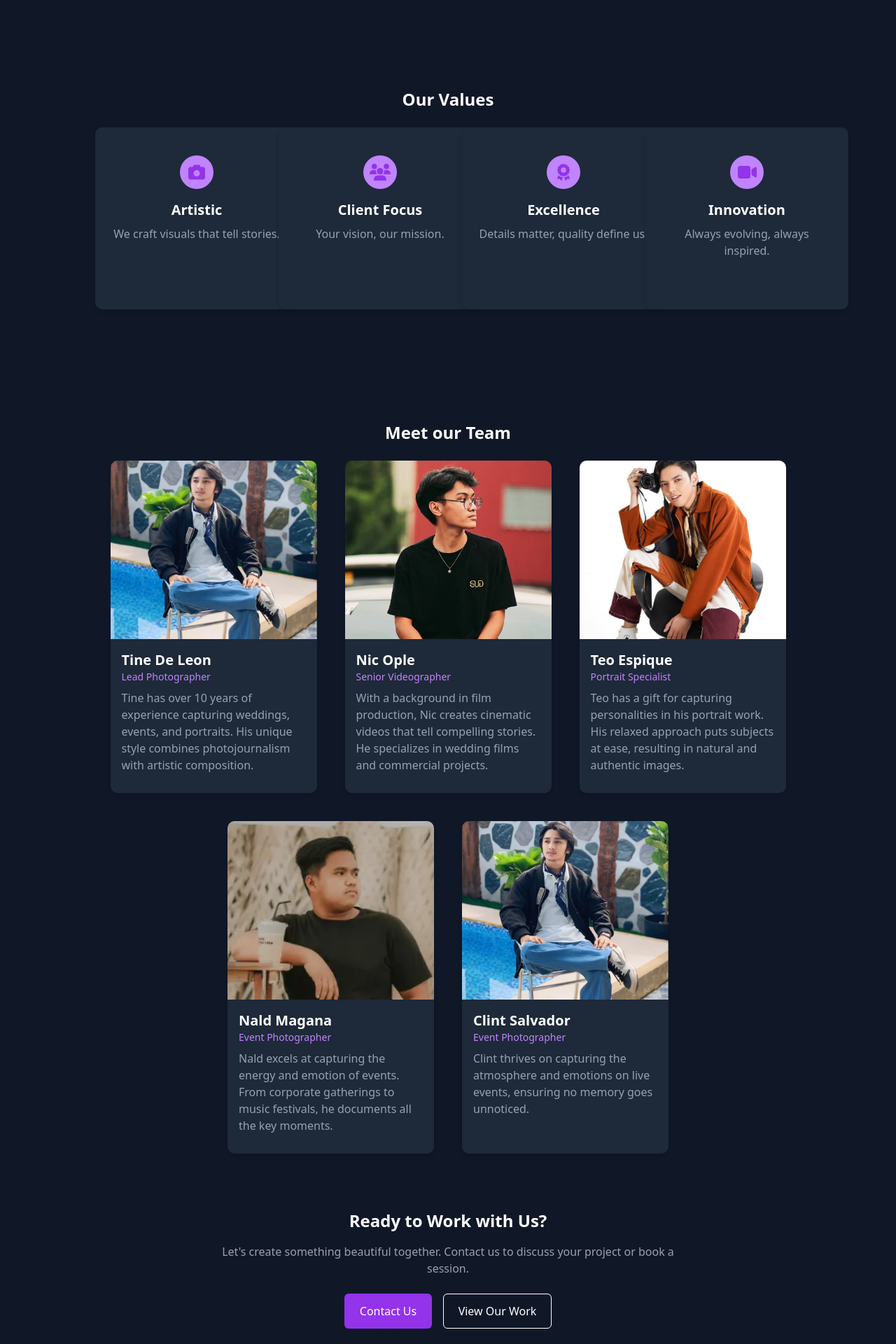
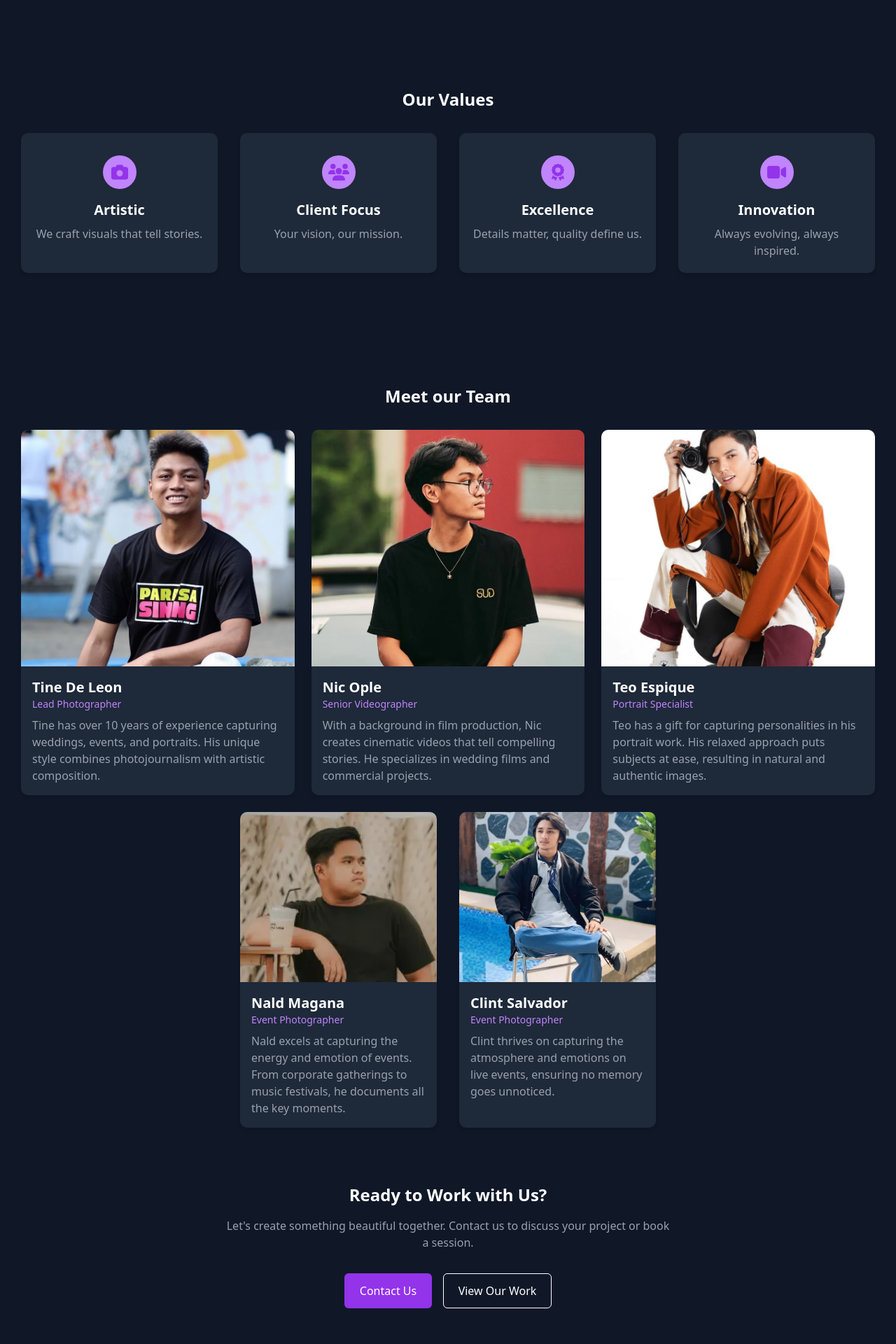
Before and after one commit to aaronersando/LaVisual-Photography-Videography-Booking-System-with-React-Springboot, a React (Vite) app in the folder src/main/resources/static/frontend/: page /about in a window 1280 px wide. Shown: the part 800-2720 px from the top of the page at 70% size. Built offline with nearby package versions, Linux system fonts and the light colour scheme.

Commit message:
Fixed about page

```diff
--- a/src/main/resources/static/frontend/src/pages/public/About.jsx
+++ b/src/main/resources/static/frontend/src/pages/public/About.jsx
@@ -2,7 +2,7 @@ import React from 'react';
 import Navbar from '../../components/common/Navbar';
 import FooterComp from '../../components/common/FooterComp';
 import { Link } from 'react-router-dom';
-import tine from '../../assets/about/clint.webp';
+import tine from '../../assets/about/tine.webp';
 import teo from '../../assets/about/teo.webp';
 import nick from '../../assets/about/nick.webp';
 import clint from '../../assets/about/clint.webp';
@@ -15,12 +15,12 @@ function About() {
   return (
     <>
         <Navbar/>
-        <div className="min-h-screen bg-gray-900 text-gray-400 pt-16 pb-20 flex justify-center items-center">
-        <div className="container mx-auto px-4">
+        <div className="min-h-screen bg-gray-900 text-gray-400 pt-16 pb-20">
+          <div className="container mx-auto px-4 sm:px-6 md:px-[30px] max-w-7xl">
             {/* Hero Section */}
-            <div className="text-center mb-20">
-                <h1 className="text-4xl font-bold mb-4 text-white">About LaVisual</h1>
-                <p className="max-w-2xl mx-auto">
+            <div className="text-center mb-16 md:mb-20">
+                <h1 className="text-3xl md:text-4xl font-bold mb-4 text-white">About LaVisual</h1>
+                <p className="max-w-2xl mx-auto px-2">
                     A passionate team of photographers and videographers dedicated
                     to capturing your special moments with creativity and
                     professionalism.
@@ -28,10 +28,10 @@ function About() {
             </div>
 
             {/* Team Story Section */}
-            <section className="relative mb-40 flex justify-center items-center mx-30">
-                <div className="flex flex-col md:flex-row items-center gap-8">
-                    <div className="flex-1 text-gray-400">
-                    <h2 className="text-2xl font-bold text-white text-left mb-6">Our Story</h2>
+            <section className="relative mb-20 md:mb-40">
+                <div className="flex flex-col md:flex-row items-center gap-6 md:gap-8">
+                    <div className="w-full md:w-1/2 text-gray-400 mb-8 md:mb-0 px-2">
+                      <h2 className="text-2xl font-bold text-white text-center md:text-left mb-6">Our Story</h2>
                       <p className="mb-4">
                           Founded in 2023, LaVisual began as a freelance creatives with a big vision.
                           To create stunning visual content that tells powerful stories and preserves precious memories.
@@ -47,39 +47,38 @@ function About() {
                           We believe that every client deserves a unique approach tailored to their specific vision and needs.
                       </p>
                     </div>
-                    <div className="flex-shrink-0 w-[600px] h-[450px] bg-gray-700 rounded-lg">
+                    <div className="w-full md:w-1/2 h-[300px] md:h-[450px] bg-gray-700 rounded-lg overflow-hidden">
                       <img src={lei} alt="Lei" className="w-full h-full object-cover rounded-lg" />
                     </div>
                 </div>
             </section>
 
             {/* Values Section */}
-            <section className="text-center mb-40 flex justify-center items-center mx-30">
-            <div>
-                <h2 className="text-2xl font-bold text-white mb-6">Our Values</h2>
-                <div className="grid grid-cols-1 sm:grid-cols-2 md:grid-cols-4 gap-10 justify-center items-center">
-                <div className="bg-gray-800 p-6 pt-10 rounded-lg shadow-md transform transition-transform duration-300 hover:scale-105 hover:bg-gray-700 w-[290px] h-[260px] flex flex-col items-center">
+            <section className="text-center mb-20 md:mb-40">
+              <h2 className="text-2xl font-bold text-white mb-8">Our Values</h2>
+              <div className="grid grid-cols-1 sm:grid-cols-2 lg:grid-cols-4 gap-6 lg:gap-8">
+                <div className="bg-gray-800 p-5 pt-8 rounded-lg shadow-md transform transition-transform duration-300 hover:scale-105 hover:bg-gray-700 flex flex-col items-center h-full">
                   <div className="w-12 h-12 bg-[#C084FC] rounded-full mb-4 flex justify-center items-center">
                     <FontAwesomeIcon icon={faCamera} className="text-[#9333EA] text-2xl" />
                   </div>
                   <h3 className="text-xl font-bold text-white mb-2">Artistic</h3>
                   <p className="text-gray-400 text-center">We craft visuals that tell stories.</p>
                 </div>
-                <div className="bg-gray-800 p-6 pt-10 rounded-lg shadow-md transform transition-transform duration-300 hover:scale-105 hover:bg-gray-700 w-[290px] h-[260px] flex flex-col items-center">
+                <div className="bg-gray-800 p-5 pt-8 rounded-lg shadow-md transform transition-transform duration-300 hover:scale-105 hover:bg-gray-700 flex flex-col items-center h-full">
                   <div className="w-12 h-12 bg-[#C084FC] rounded-full mb-4 flex justify-center items-center">
                     <FontAwesomeIcon icon={faUsers} className="text-[#9333EA] text-2xl" />
                   </div>
                   <h3 className="text-xl font-bold text-white mb-2">Client Focus</h3>
                   <p className="text-gray-400 text-center">Your vision, our mission.</p>
                 </div>
-                <div className="bg-gray-800 p-6 pt-10 rounded-lg shadow-md transform transition-transform duration-300 hover:scale-105 hover:bg-gray-700 w-[290px] h-[260px] flex flex-col items-center">
+                <div className="bg-gray-800 p-5 pt-8 rounded-lg shadow-md transform transition-transform duration-300 hover:scale-105 hover:bg-gray-700 flex flex-col items-center h-full">
                   <div className="w-12 h-12 bg-[#C084FC] rounded-full mb-4 flex justify-center items-center">
                     <FontAwesomeIcon icon={faAward} className="text-[#9333EA] text-2xl" />
                   </div>
                   <h3 className="text-xl font-bold text-white mb-2">Excellence</h3>
                   <p className="text-gray-400 text-center">Details matter, quality define us.</p>
                 </div>
-                <div className="bg-gray-800 p-6 pt-10 rounded-lg shadow-md transform transition-transform duration-300 hover:scale-105 hover:bg-gray-700 w-[290px] h-[260px] flex flex-col items-center">
+                <div className="bg-gray-800 p-5 pt-8 rounded-lg shadow-md transform transition-transform duration-300 hover:scale-105 hover:bg-gray-700 flex flex-col items-center h-full">
                   <div className="w-12 h-12 bg-[#C084FC] rounded-full mb-4 flex justify-center items-center">
                     <FontAwesomeIcon icon={faVideo} className="text-[#9333EA] text-2xl" />
                   </div>
@@ -87,16 +86,18 @@ function About() {
                   <p className="text-gray-400 text-center">Always evolving, always inspired.</p>
                 </div>
               </div>
-            </div>
             </section>
 
             {/* Team Members Section */}
-            <section className="text-center mb-10 flex justify-center items-center">
-            <div>
-                <h2 className="text-2xl font-bold text-white mb-6">Meet our Team</h2>
-                <div className="flex justify-center gap-10 mb-10">
-                <div className="bg-gray-800 rounded-lg shadow-md w-[295px] h-[475px] transform transition-transform duration-300 hover:scale-105 hover:bg-gray-700">
-                    <img src={tine} alt="Lead Photographer" className="w-[295px] h-[255px] object-cover rounded-t-lg" />
+            <section className="text-center mb-16">
+              <h2 className="text-2xl font-bold text-white mb-8">Meet our Team</h2>
+
+              {/* First row of team members */}
+              <div className="grid grid-cols-1 sm:grid-cols-2 lg:grid-cols-3 gap-6 mb-6">
+                <div className="bg-gray-800 rounded-lg shadow-md transform transition-transform duration-300 hover:scale-105 hover:bg-gray-700 h-full">
+                  <div className="w-full aspect-[295/255]">
+                    <img src={tine} alt="Lead Photographer" className="w-full h-full object-cover rounded-t-lg" />
+                  </div>
                   <div className="p-4 text-left">
                     <h3 className="text-xl font-bold text-white">Tine De Leon</h3>
                     <p className="text-sm" style={{ color: '#C084FC' }}>Lead Photographer</p>
@@ -106,8 +107,10 @@ function About() {
                     </p>
                   </div>
                 </div>
-                <div className="bg-gray-800 rounded-lg shadow-md w-[295px] h-[475px] transform transition-transform duration-300 hover:scale-105 hover:bg-gray-700">
-                    <img src={nick} alt="Senior Videographer" className="w-[295px] h-[255px] object-cover rounded-t-lg" />
+                <div className="bg-gray-800 rounded-lg shadow-md transform transition-transform duration-300 hover:scale-105 hover:bg-gray-700 h-full">
+                  <div className="w-full aspect-[295/255]">
+                    <img src={nick} alt="Senior Videographer" className="w-full h-full object-cover rounded-t-lg" />
+                  </div>
                   <div className="p-4 text-left">
                     <h3 className="text-xl font-bold text-white">Nic Ople</h3>
                     <p className="text-sm" style={{ color: '#C084FC' }}>Senior Videographer</p>
@@ -117,8 +120,10 @@ function About() {
                     </p>
                   </div>
                 </div>
-                <div className="bg-gray-800 rounded-lg shadow-md w-[295px] h-[475px] transform transition-transform duration-300 hover:scale-105 hover:bg-gray-700">
-                    <img src={teo} alt="Portrait Specialist" className="w-[295px] h-[255px] object-cover rounded-t-lg" />
+                <div className="bg-gray-800 rounded-lg shadow-md transform transition-transform duration-300 hover:scale-105 hover:bg-gray-700 h-full">
+                  <div className="w-full aspect-[295/255]">
+                    <img src={teo} alt="Portrait Specialist" className="w-full h-full object-cover rounded-t-lg" />
+                  </div>
                   <div className="p-4 text-left">
                     <h3 className="text-xl font-bold text-white">Teo Espique</h3>
                     <p className="text-sm" style={{ color: '#C084FC' }}>Portrait Specialist</p>
@@ -129,9 +134,13 @@ function About() {
                   </div>
                 </div>
               </div>
-                <div className="flex justify-center gap-10">
-                <div className="bg-gray-800 rounded-lg shadow-md w-[295px] h-[475px] transform transition-transform duration-300 hover:scale-105 hover:bg-gray-700">
-                    <img src={nald} alt="Event Photographer" className="w-[295px] h-[255px] object-cover rounded-t-lg" />
+
+              {/* Second row of team members */}
+              <div className="grid grid-cols-1 sm:grid-cols-2 lg:grid-cols-4 gap-8">
+                <div className="lg:col-start-2 bg-gray-800 rounded-lg shadow-md transform transition-transform duration-300 hover:scale-105 hover:bg-gray-700 h-full">
+                  <div className="w-full aspect-[295/255]">
+                    <img src={nald} alt="Event Photographer" className="w-full h-full object-cover rounded-t-lg" />
+                  </div>
                   <div className="p-4 text-left">
                     <h3 className="text-xl font-bold text-white">Nald Magana</h3>
                     <p className="text-sm" style={{ color: '#C084FC' }}>Event Photographer</p>
@@ -141,8 +150,10 @@ function About() {
                     </p>
                   </div>
                 </div>
-                <div className="bg-gray-800 rounded-lg shadow-md w-[295px] h-[475px] transform transition-transform duration-300 hover:scale-105 hover:bg-gray-700">
-                    <img src={clint} alt="Event Photographer" className="w-[295px] h-[255px] object-cover rounded-t-lg" />
+                <div className="bg-gray-800 rounded-lg shadow-md transform transition-transform duration-300 hover:scale-105 hover:bg-gray-700 h-full">
+                  <div className="w-full aspect-[295/255]">
+                    <img src={clint} alt="Event Photographer" className="w-full h-full object-cover rounded-t-lg" />
+                  </div>
                   <div className="p-4 text-left">
                     <h3 className="text-xl font-bold text-white">Clint Salvador</h3>
                     <p className="text-sm" style={{ color: '#C084FC' }}>Event Photographer</p>
@@ -153,25 +164,24 @@ function About() {
                   </div>
                 </div>
               </div>
-            </div>
             </section>
 
             {/* Contact Us Section */}
-            <section className="text-center mt-20 mb-10 flex flex-col justify-center items-center">
-            <div className="max-w-2xl mb-6">
+            <section className="text-center mt-20 mb-10">
+              <div className="max-w-2xl mx-auto mb-8">
                 <h2 className="text-2xl font-bold text-white mb-4">Ready to Work with Us?</h2>
-                <p className="text-gray-400">
+                <p className="text-gray-400 px-4">
                   Let's create something beautiful together. Contact us to discuss your project or book a session.
                 </p>
               </div>
-            <div className="flex justify-center gap-4">
-                <Link to={'/contact'}>
-                    <button className="bg-[#9333EA] text-white w-[125px] h-[50px] rounded-[6px] hover:scale-105 hover:bg-purple-700 transition text-x1">
+              <div className="flex flex-col sm:flex-row justify-center gap-4 px-4">
+                <Link to={'/contact'} className="w-full sm:w-auto">
+                  <button className="bg-[#9333EA] text-white w-full sm:w-[125px] h-[50px] rounded-[6px] hover:scale-105 hover:bg-purple-700 transition">
                     Contact Us
                   </button>
                 </Link>
-                <Link to={'/portfolio'}>
-                    <button className="bg-transparent text-white w-[155px] h-[50px] rounded-[6px] hover:scale-105 border border-white hover:bg-gray-700 transition text-x1">
+                <Link to={'/portfolio'} className="w-full sm:w-auto">
+                  <button className="bg-transparent text-white w-full sm:w-[155px] h-[50px] rounded-[6px] hover:scale-105 border border-white hover:bg-gray-700 transition">
                     View Our Work
                   </button>
                 </Link>
```
Lines whose indentation alone changed are shown as unchanged.
